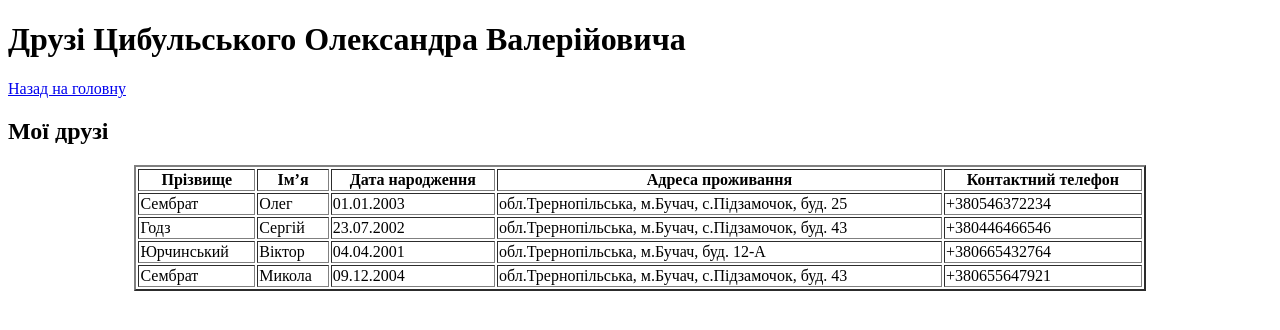
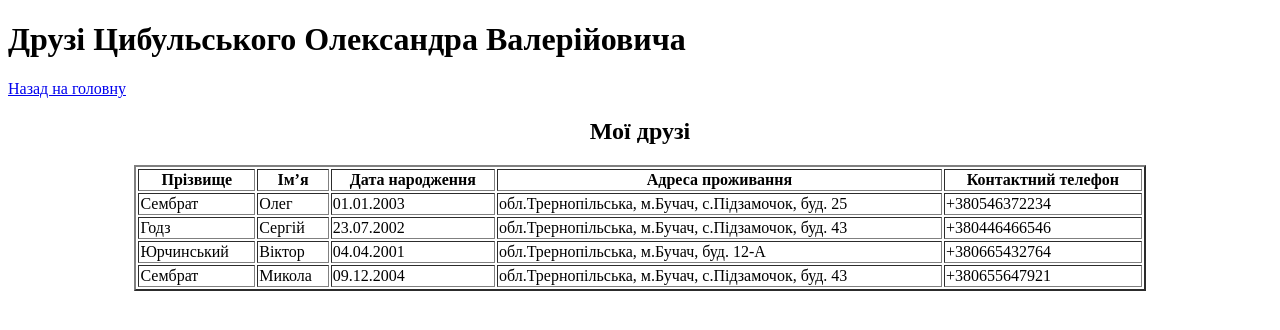
Before and after one commit to Tsybulskyy/lab1, a plain HTML site: page friends.html in a window 1280 px wide. Drawn offline with Linux system fonts and the light colour scheme.

Commit message:
Update friends.html

```diff
--- a/friends.html
+++ b/friends.html
@@ -7,8 +7,8 @@
 <body>
     <h1>Друзі Цибульського Олександра Валерійовича</h1>
     <a href="index.html">Назад на головну</a>
-    <h2>Мої друзі</h2>
     <table border="2" align="center" width="80%">
+	    <caption><h2>Мої друзі</h2></caption>
         <tr>
             <th>Прізвище</th>
             <th>Ім’я</th>
```
